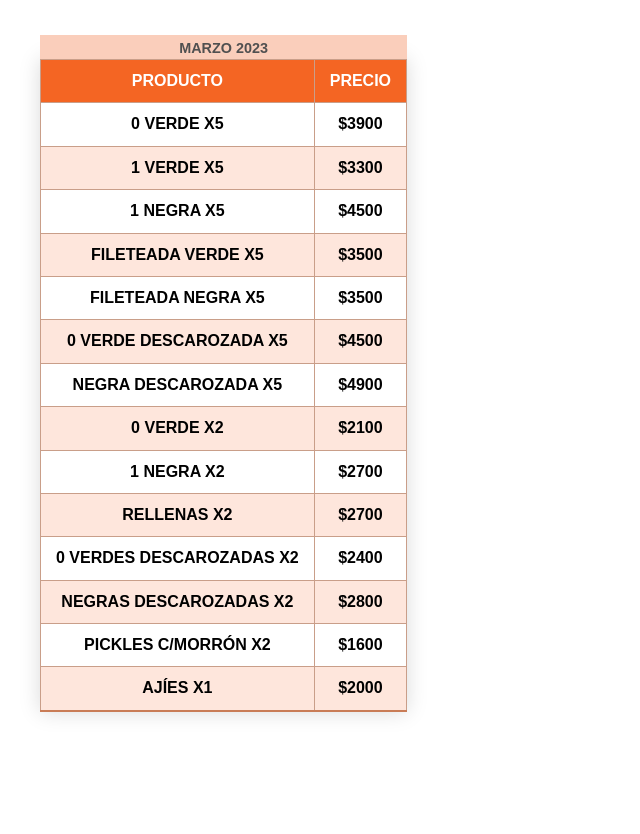
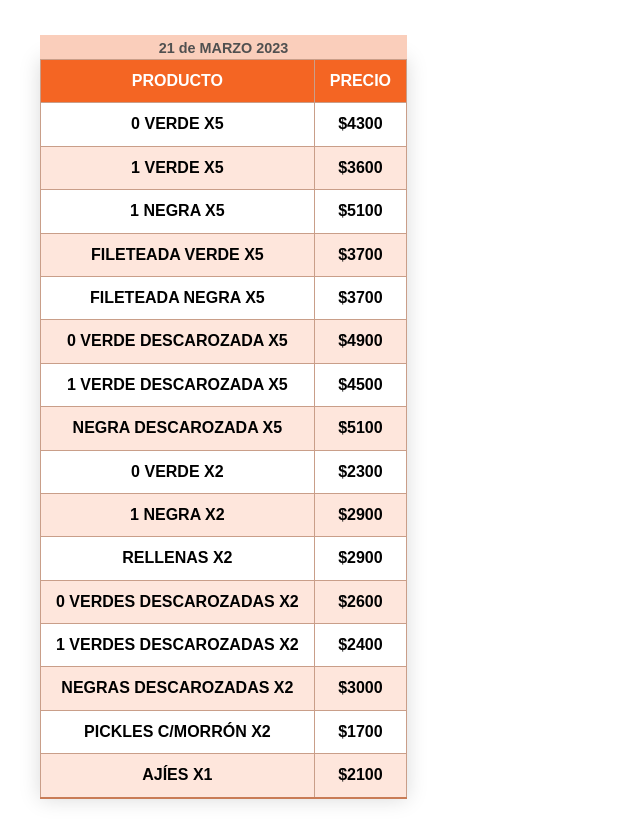
Before and after one commit to dantecostamagna/vd-aceitunas, a website: page public/views/index.html in a window 1280 px wide. Shown: the whole page, without its empty margins (0-640 px from the left). Before the commit the page ends 800 px from the top, so only its background shows below. Drawn offline with Linux system fonts and the light colour scheme.

Commit message:
Actualización precios 21/03/23

```diff
--- a/public/views/index.html
+++ b/public/views/index.html
@@ -15,20 +15,22 @@
 </html>
 
 <table class="styled-table">
-    <caption class="caption">MARZO 2023</caption>
+    <caption class="caption">21 de MARZO 2023</caption>
     <thead>  <tr> <th>PRODUCTO</th> <th>PRECIO</th></tr> </thead>
-    <tbody> <tr> <td>0 VERDE X5</td> <td>$3900</td> </tr>
-            <tr> <td>1 VERDE X5</td> <td>$3300</td> </tr>
-            <tr> <td>1 NEGRA X5</td> <td>$4500</td> </tr>
-            <tr> <td>FILETEADA VERDE X5</td> <td>$3500</td> </tr>
-            <tr> <td>FILETEADA NEGRA X5</td> <td>$3500</td> </tr>
-            <tr> <td>0 VERDE DESCAROZADA X5</td> <td>$4500</td> </tr>
-            <tr> <td>NEGRA DESCAROZADA X5</td> <td>$4900</td> </tr>
-            <tr> <td>0 VERDE X2</td> <td>$2100</td> </tr>
-            <tr> <td>1 NEGRA X2</td> <td>$2700</td> </tr>
-            <tr> <td>RELLENAS X2</td> <td>$2700</td> </tr>
-            <tr> <td>0 VERDES DESCAROZADAS X2</td> <td>$2400</td> </tr>
-            <tr> <td>NEGRAS DESCAROZADAS X2</td> <td>$2800</td> </tr>
-            <tr> <td>PICKLES C/MORRÓN X2</td> <td>$1600</td> </tr>
-            <tr> <td>AJÍES X1</td> <td>$2000</td> </tr>
+    <tbody> <tr> <td>0 VERDE X5</td> <td>$4300</td> </tr>
+            <tr> <td>1 VERDE X5</td> <td>$3600</td> </tr>
+            <tr> <td>1 NEGRA X5</td> <td>$5100</td> </tr>
+            <tr> <td>FILETEADA VERDE X5</td> <td>$3700</td> </tr>
+            <tr> <td>FILETEADA NEGRA X5</td> <td>$3700</td> </tr>
+            <tr> <td>0 VERDE DESCAROZADA X5</td> <td>$4900</td> </tr>
+            <tr> <td>1 VERDE DESCAROZADA X5</td> <td>$4500</td> </tr>
+            <tr> <td>NEGRA DESCAROZADA X5</td> <td>$5100</td> </tr>
+            <tr> <td>0 VERDE X2</td> <td>$2300</td> </tr>
+            <tr> <td>1 NEGRA X2</td> <td>$2900</td> </tr>
+            <tr> <td>RELLENAS X2</td> <td>$2900</td> </tr>
+            <tr> <td>0 VERDES DESCAROZADAS X2</td> <td>$2600</td> </tr>
+            <tr> <td>1 VERDES DESCAROZADAS X2</td> <td>$2400</td> </tr>
+            <tr> <td>NEGRAS DESCAROZADAS X2</td> <td>$3000</td> </tr>
+            <tr> <td>PICKLES C/MORRÓN X2</td> <td>$1700</td> </tr>
+            <tr> <td>AJÍES X1</td> <td>$2100</td> </tr>
             </tbody> </table>
```
